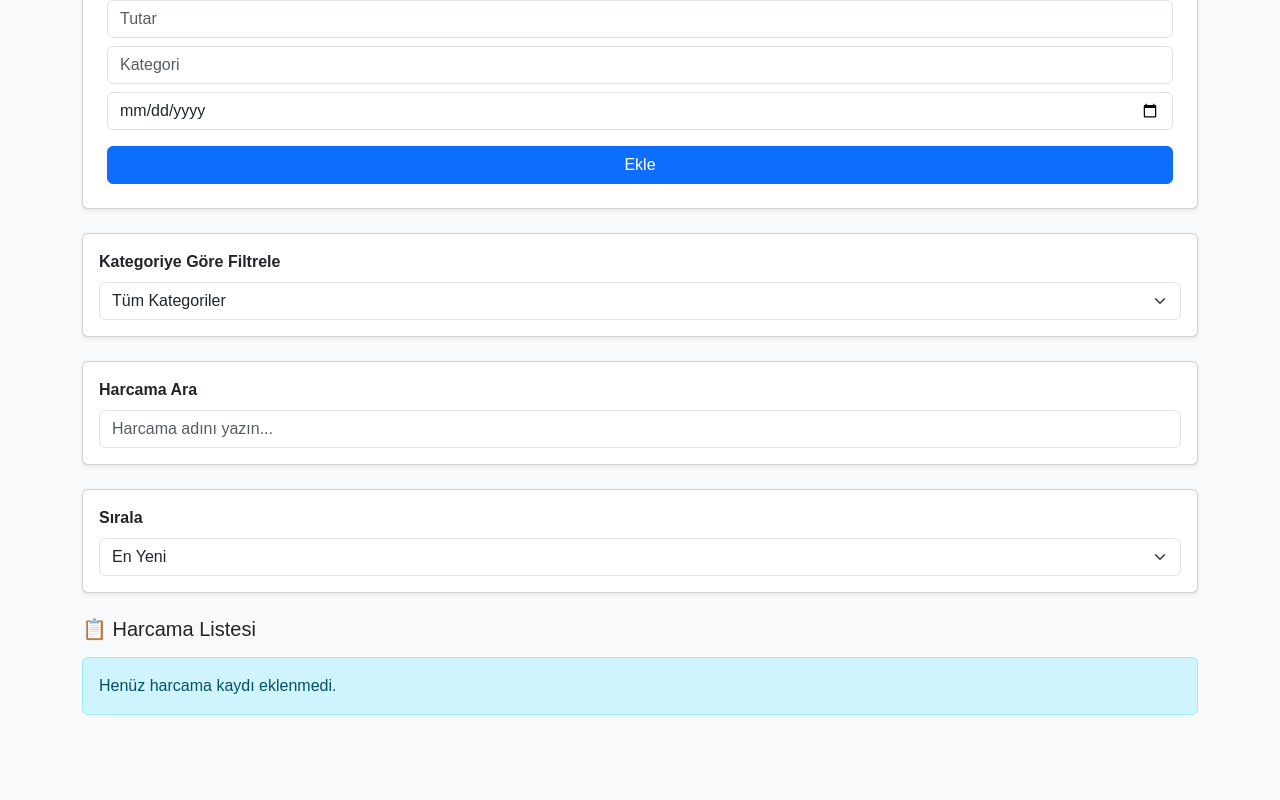
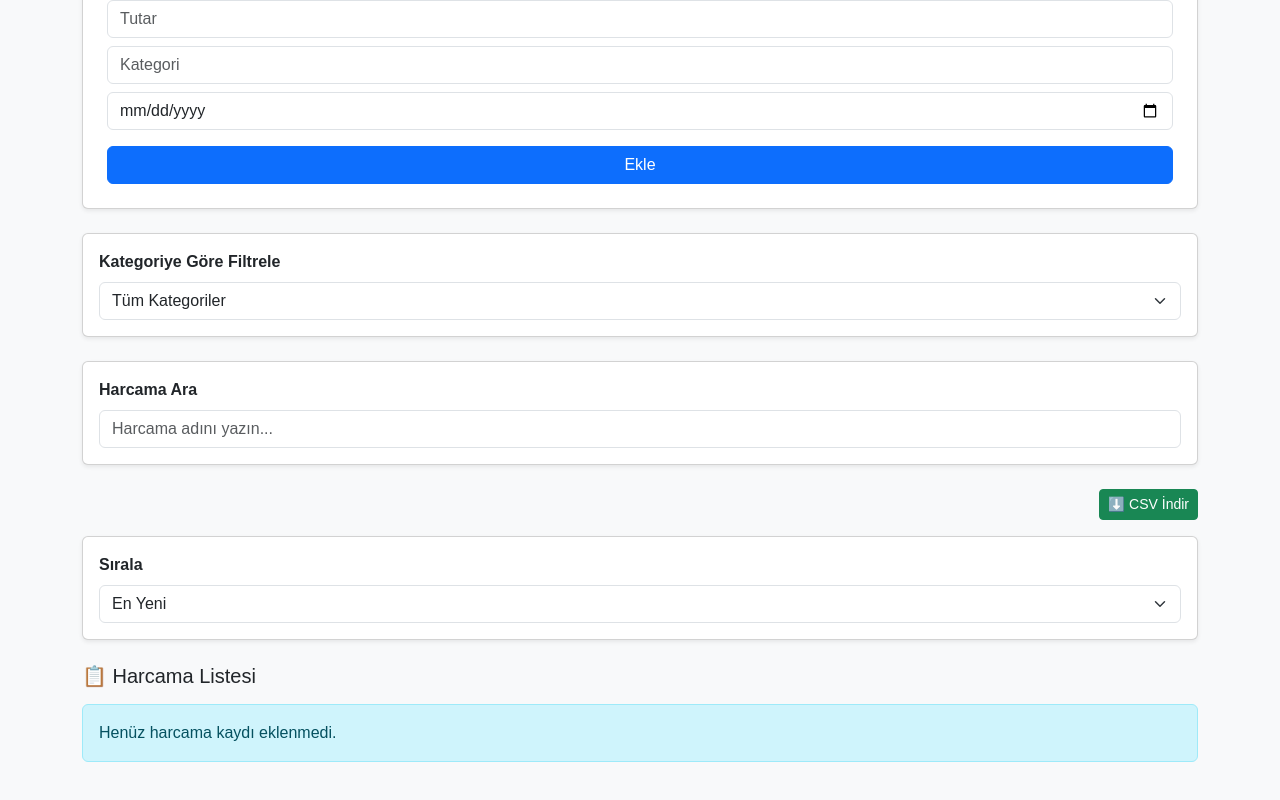
Before and after one commit to LilLannister/ExpenseTracker-JS, a React (Vite) app: page / in a window 1280 px wide. Shown: the part 445-1245 px from the top of the page. Before the commit the page ends 1208 px from the top, so only its background shows below. Built offline with nearby package versions, Linux system fonts and the light colour scheme.

Commit message:
Add CSV export functionality

```diff
--- a/src/Pages/Home.tsx
+++ b/src/Pages/Home.tsx
@@ -4,6 +4,7 @@ import SummaryCards from "../Components/SummaryCards";
 import ExpenseForm from "../Components/ExpenseForm";
 import ExpenseList from "../Components/ExpenseList";
 import ExpenseFilter from "../Components/ExpenseFilter";
+import { exportToCSV } from "../utils/exportCSV";
 
 type Expense = {
   id: string;
@@ -154,6 +155,15 @@ export default function Home() {
           />
         </div>
 
+        <div className="text-end mb-3">
+            <button
+              className="btn btn-success btn-sm"
+              onClick={() => exportToCSV(expenses)}
+              >
+                ⬇️ CSV İndir
+              </button>
+        </div>
+
         <div className="card p-3 mb-4 shadow-sm">
           <label className="form-label fw-semibold">Sırala</label>
           <select
--- /dev/null
+++ b/src/utils/exportCSV.ts
@@ -0,0 +1,23 @@
+export function exportToCSV(expenses: any[]){
+    const headers = ['Title', 'Amount', 'Category','Date'];
+    const rows = expenses.map((e) => [
+        e.title,
+        e.amount,
+        e.category,
+        e.date
+    ]);
+
+    const csvContent = [headers, ...rows].map((row) => row.join(",")).join("\n");
+
+    const blob = new Blob([csvContent], {type: "text/csv;charset=utf-8"});
+
+    const url = URL.createObjectURL(blob);
+
+    const link = document.createElement("a");
+    link.href = url;
+    link.setAttribute("download", "expenses.csv");
+    document.body.appendChild(link);
+    link.click();
+    document.body.removeChild(link);
+
+}
```
